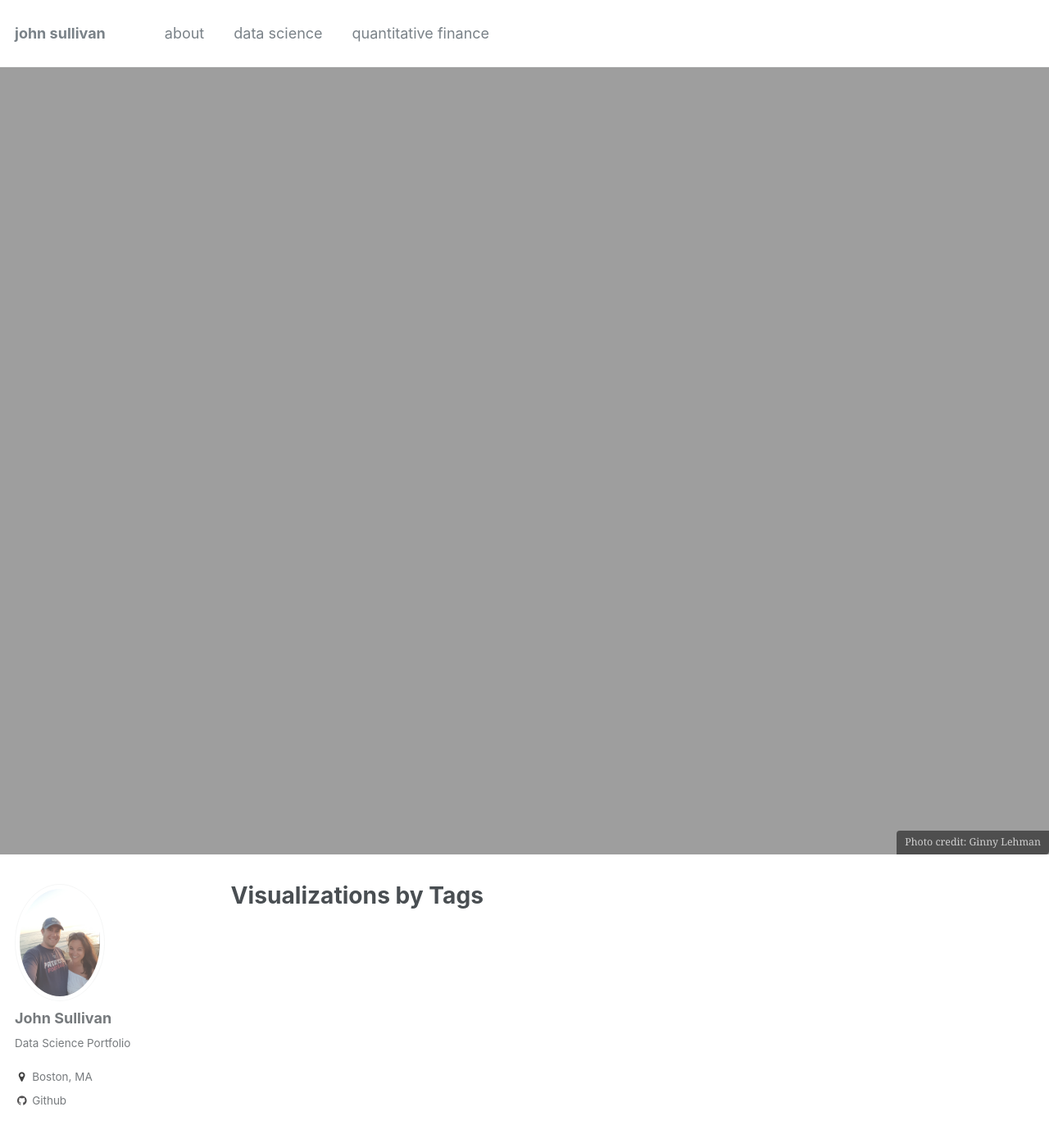
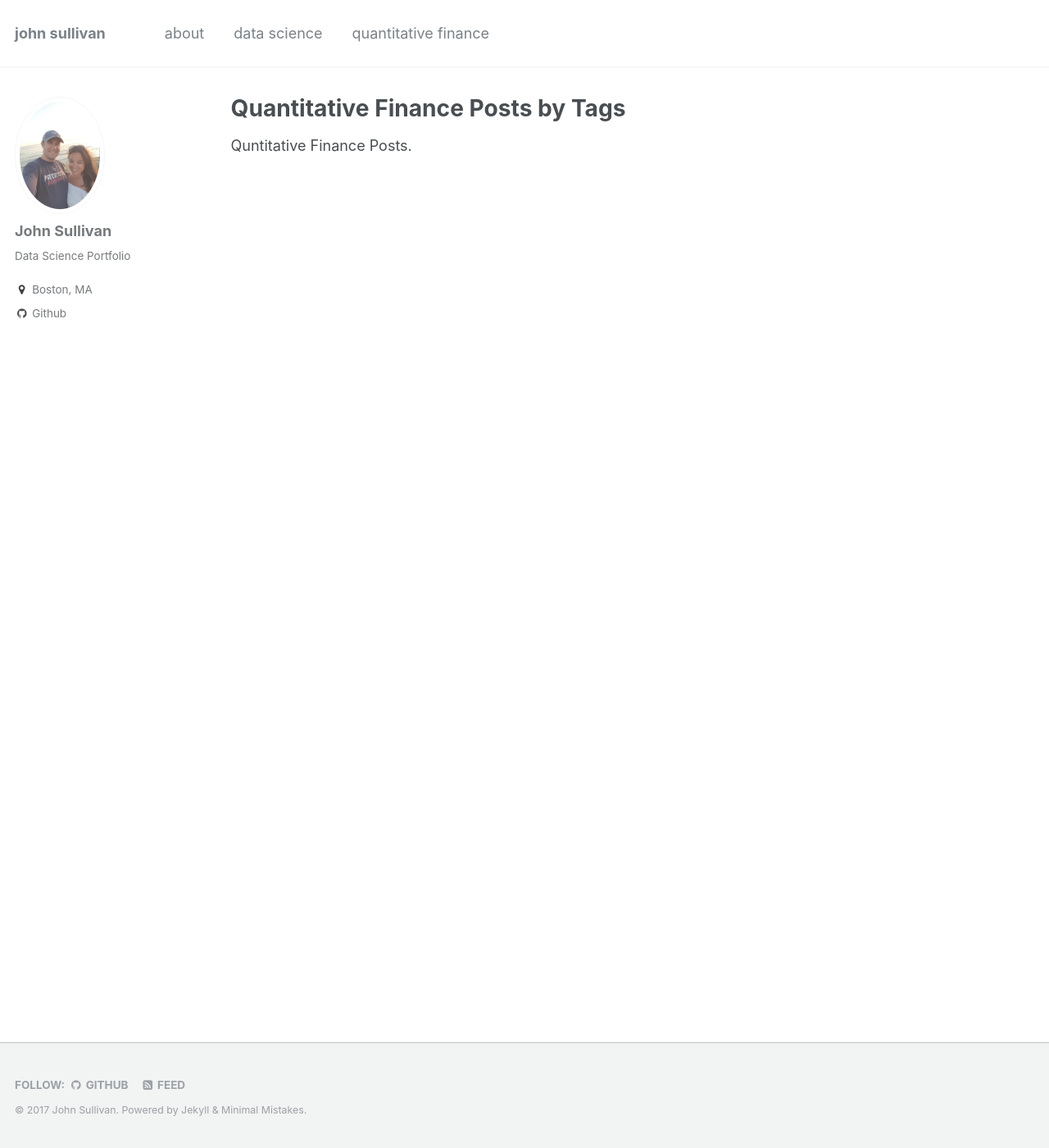
Before and after one commit to jtsulliv/jtsulliv.github.io, a Jekyll site: the page built from _pages/visuals.md, in a window 1280 px wide and 1400 px high. Shown: the whole window at 82% size. Built offline with Jekyll 4.4.1, drawn with Linux system fonts in a browser that asks for light colours.

Commit message:
Update visuals.md

```diff
--- a/_pages/visuals.md
+++ b/_pages/visuals.md
@@ -1,14 +1,14 @@
 ---
 layout: archive
-permalink: /visuals/
-title: "Visualizations by Tags"
+permalink: /quantitative-finance/
+title: "Quantitative Finance Posts by Tags"
 author_profile: true
 header:
-  image: "japanese_arches.jpg"
-  caption: "Photo credit: Ginny Lehman"
+  image:
+  caption:
 
 ---
-
+Quntitative Finance Posts.
 {% include base_path %}
 {% include group-by-array collection=site.portfolio field="tags" %}
 
```
